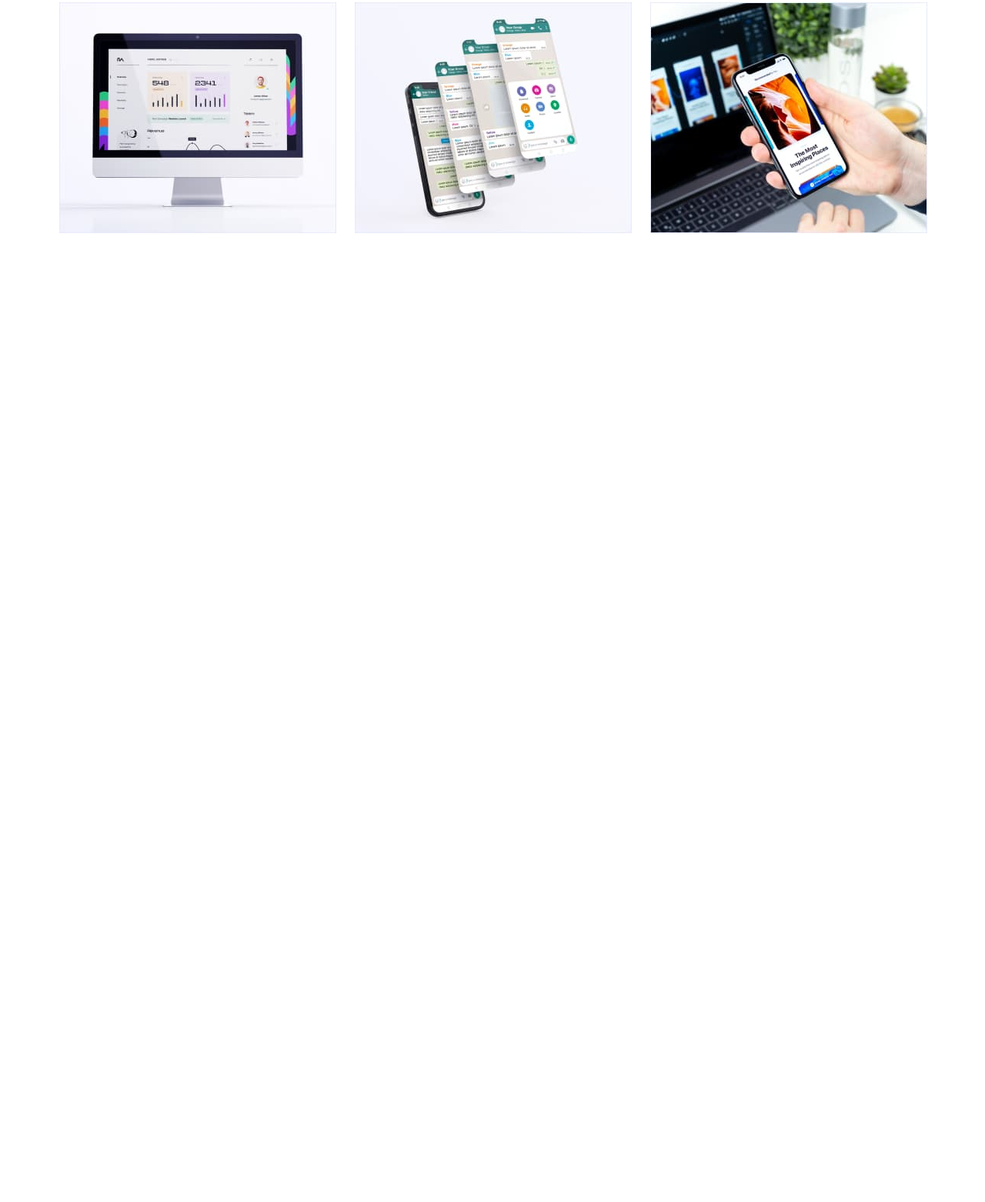
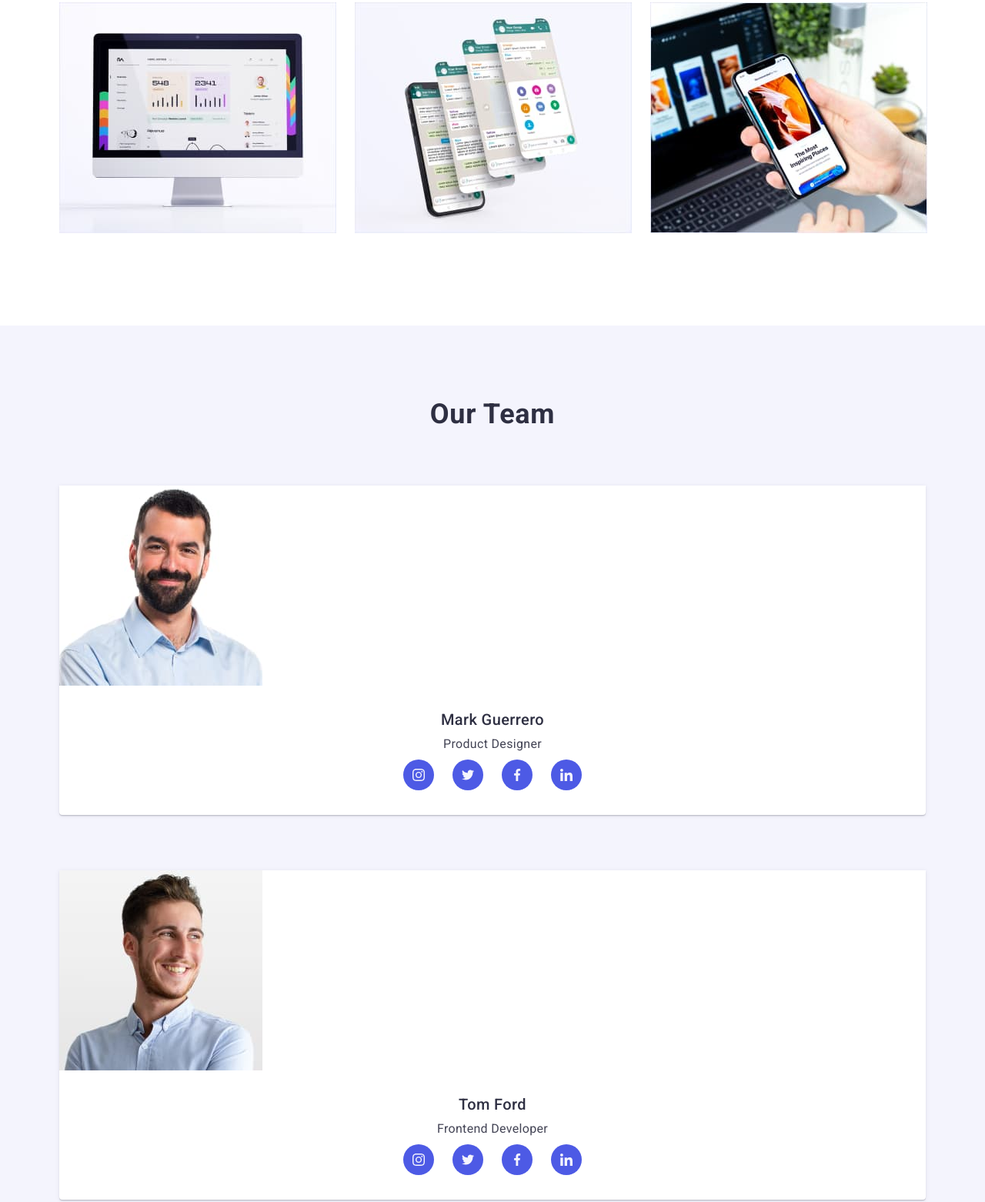
Before and after one commit to NepalMan/goit-markup-hw-06, a plain HTML site: page index.html in a window 1280 px wide. Shown: the part 605-2167 px from the top of the page at 77% size. Before the commit the page ends 1028 px from the top, so only its background shows below. Drawn offline with nearby package versions, Linux system fonts and the light colour scheme.

Commit message:
hw-6-team-in-process

```diff
--- a/css/styles.css
+++ b/css/styles.css
@@ -298,35 +298,13 @@ align-self: stretch;
 
 /*---------------------PRODUCTION------------------------*/
 .production {display: none;}
-/* .production {
-  padding-bottom: 120px;
-}
-
-.production-header {
-  font-weight: 700;
-  font-size: 36px;
-  line-height: 1.11;
-  text-align: center;
-  letter-spacing: 0.02em;
-  text-transform: capitalize;
-  color: var(--btn-color);
-}
-
-.production-list {
-  display: flex;
-  margin-top: 72px;
-  gap: 24px;
-}
-
-.production-item {
-} */
 
 /*---------------------TEAM------------------------*/
 
 .team {
   background-color: var(--background-color);
-  padding-top: 120px;
-  padding-bottom: 120px;
+  padding-top: 96px;
+  padding-bottom: 96px;
 }
 .team-header {
   font-weight: 700;
@@ -339,15 +317,19 @@ align-self: stretch;
 }
 
 .team-list {
-  display: flex;
+  /* display: flex; */
   margin-top: 72px;
   gap: 24px;
 }
 
 .team-item {
-  background-color: var(--html-color);
+  /* background-color: var(--html-color);
   box-shadow: 0px 1px 6px rgba(46, 47, 66, 0.08),
-    0px 1px 1px rgba(46, 47, 66, 0.16), 0px 2px 1px rgba(46, 47, 66, 0.08);
+    0px 1px 1px rgba(46, 47, 66, 0.16), 0px 2px 1px rgba(46, 47, 66, 0.08); */
+    border-radius: 0px 0px 4px 4px;
+background: var(--white, #FFF);
+box-shadow: 0px 2px 1px 0px rgba(46, 47, 66, 0.08), 0px 1px 1px 0px rgba(46, 47, 66, 0.16), 0px 1px 6px 0px rgba(46, 47, 66, 0.08);
+margin-bottom: 72px;
 }
 
 .team-item-container {
--- a/index.html
+++ b/index.html
@@ -153,7 +153,7 @@
           </ul>
         </div>
       </section>
-      <!-- <section class="team">
+      <section class="team">
         <div class="container">
           <h2 class="team-header">Our Team</h2>
           <ul class="team-list list">
@@ -327,7 +327,7 @@
             </li>
           </ul>
         </div>
-      </section> -->
+      </section>
       <!-- <section class="customers">
         <div class="container">
           <h2 class="customers-header">Customers</h2>
```
